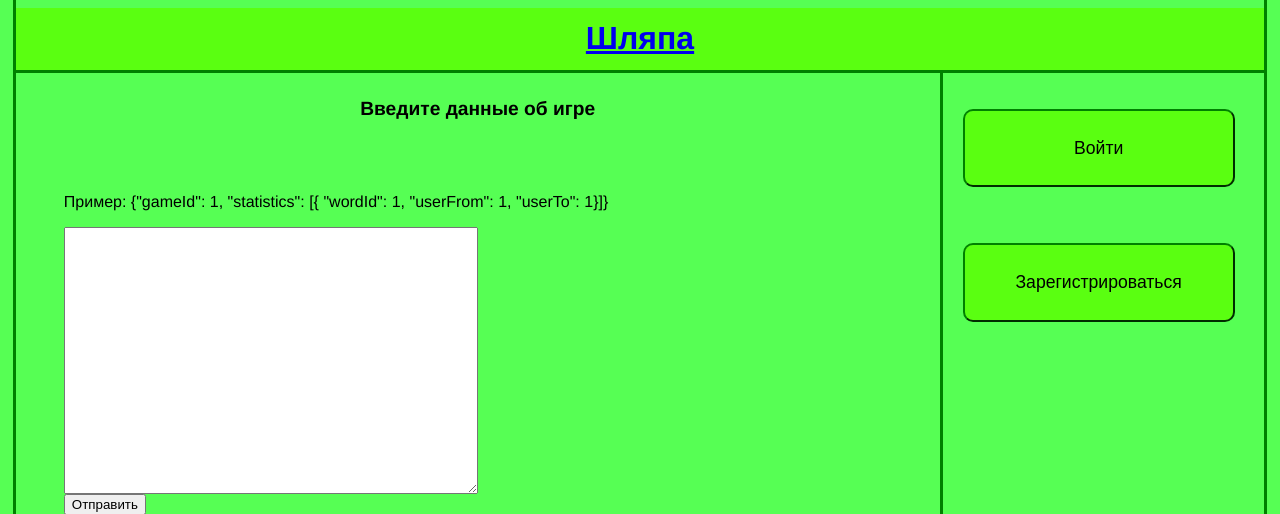
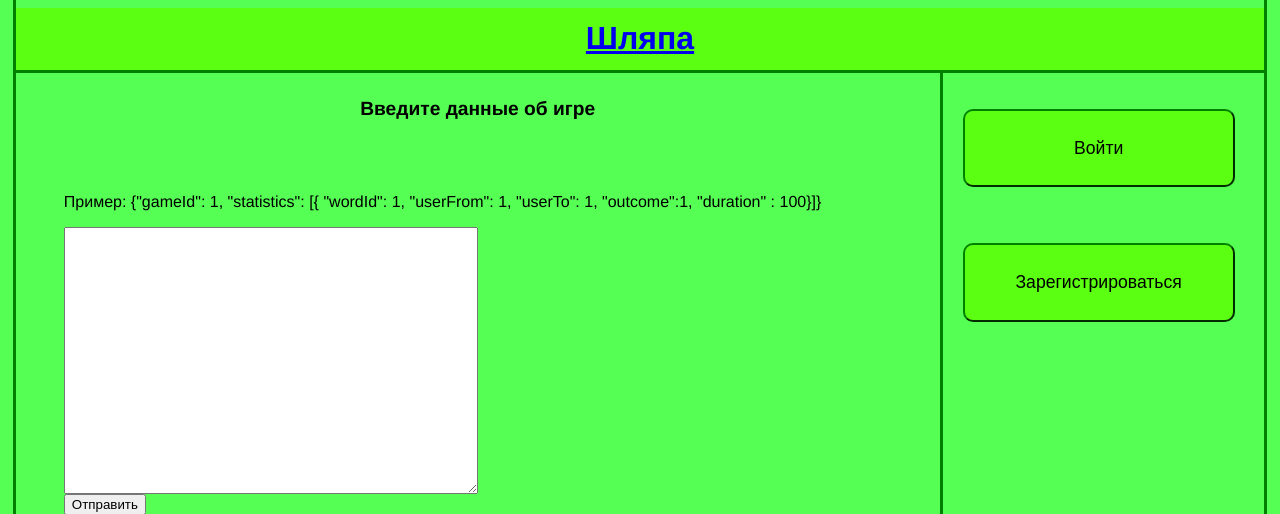
Before and after one commit to KashinYana/hat, a Django app: page /new_result_game/ in a window 1280 px wide. Shown: the top 514 px of the page. Run offline with Django 3.2, Linux system fonts and the light colour scheme; parts of the project's set-up code (start-up, migrations or seed data) failed here and were passed over.

Commit message:
add fields in statistics

```diff
--- a/game/models.py
+++ b/game/models.py
@@ -29,5 +29,7 @@ class ReportGame(models.Model):
 	userFrom = models.ForeignKey(User, related_name='userFrom')
 	userTo = models.ForeignKey(User, related_name='userTo')
 	word = models.ForeignKey(UserWord)
+	outcome = models.IntegerField()
+	duration = models.TimeField()
 	def __unicode__(self):
 		return u'%s %s->%s' % (self.word.word, self.userFrom.first_name, self.userTo.first_name)
--- a/templates/new_result_game.html
+++ b/templates/new_result_game.html
@@ -20,7 +20,7 @@
 	<h1> Введите данные об игре </h1>
 	<div id = "send_data">
 
-	    <p> Пример: {"gameId": 1, "statistics": [{ "wordId": 1, "userFrom": 1, "userTo": 1}]} </p>
+	    <p> Пример:  {"gameId": 1, "statistics": [{ "wordId": 1, "userFrom": 1, "userTo": 1, "outcome":1, "duration" : 100}]} </p>
 
 		<form action="/send_result_game/" method="post">
 			<textarea name = "data_game"> </textarea> <br>
--- a/views.py
+++ b/views.py
@@ -10,6 +10,7 @@ from forms import WordForm
 from django.contrib.auth.models import User
 import simplejson
 import random
+import datetime
 
 from game.models import Game, Word, ReportGame, UserWord
 
@@ -91,7 +92,11 @@ def send_result_game(request):
 		statistics = simplejson.loads(dataGame)['statistics']
 
 		for explanation in statistics:
-			newDataGame = ReportGame(gameId_id = gameId, word_id = int(explanation['wordId']), userFrom_id = int(explanation['userFrom']), userTo_id = int(explanation['userTo']))
+			seconds = int(explanation['duration'])
+			time = datetime.time(minute = int(seconds / 60), second = seconds % 60)
+			newDataGame = ReportGame(gameId_id = gameId, word_id = int(explanation['wordId']), \
+				userFrom_id = int(explanation['userFrom']), userTo_id = int(explanation['userTo']),\
+				outcome = int(explanation['outcome']), duration = time)
 			newDataGame.save()
 		accept = "Данные успешно сохранены."
 	return new_result_game(request, accept)
```
Also changed, not shown: hat.db, 2 other files.
